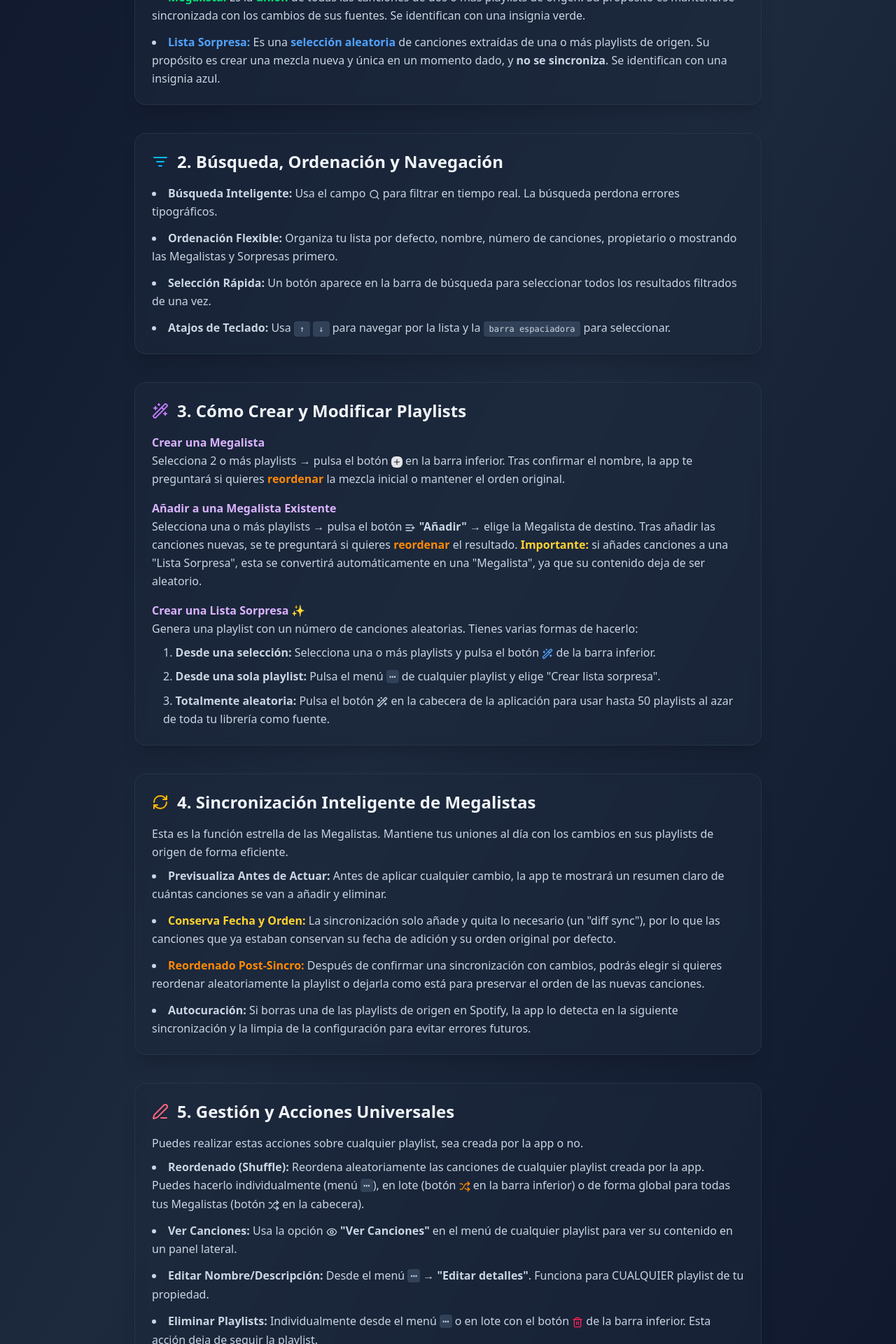
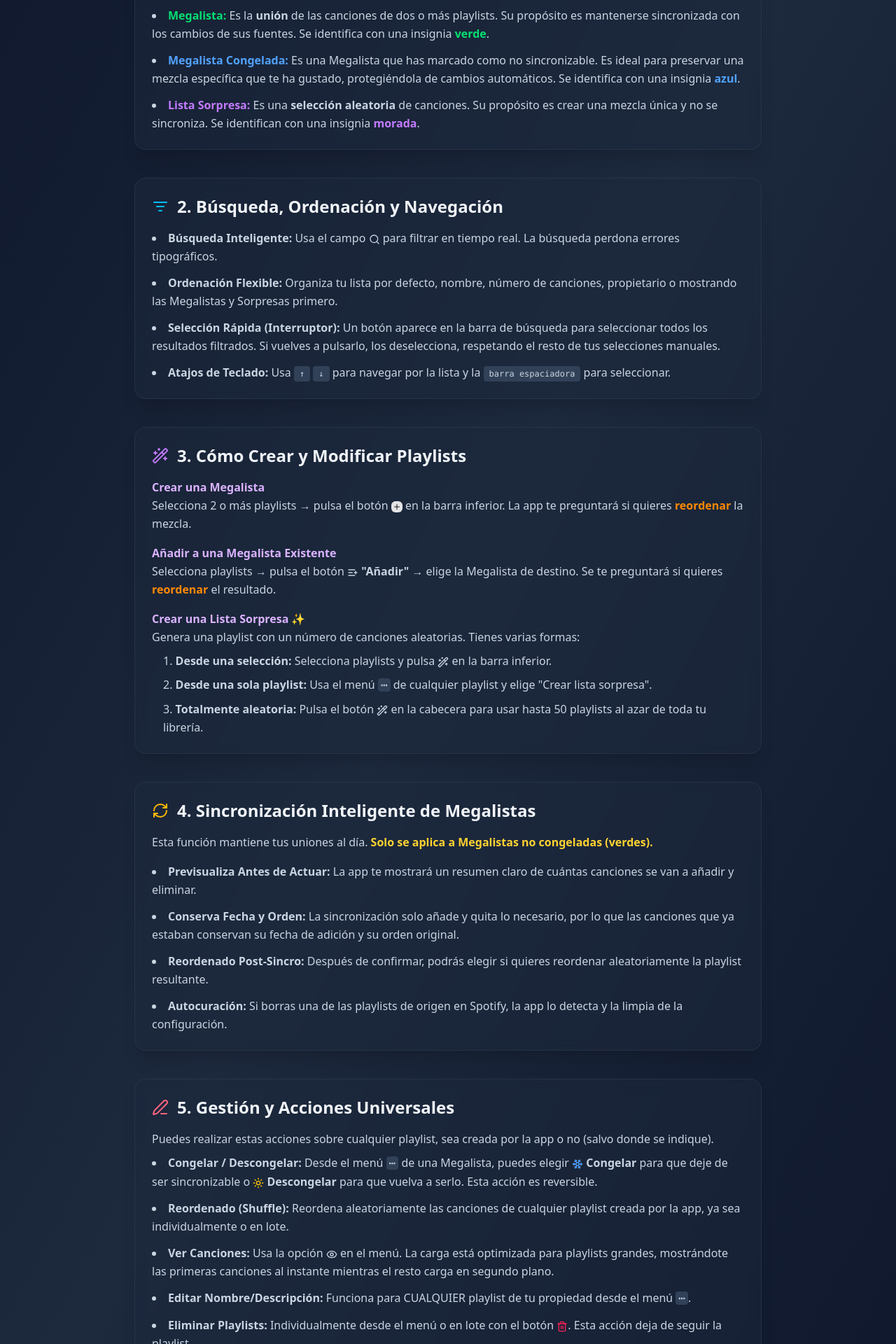
Before and after one commit to juanjocerero/spotify-megamixer, a Next.js app: page /faq in a window 1280 px wide. Shown: the part 360-2280 px from the top of the page at 70% size. Built offline with nearby package versions, Linux system fonts and the light colour scheme.

Commit message:
updated faq and readme after new changes

```diff
--- a/app/faq/page.tsx
+++ b/app/faq/page.tsx
@@ -10,10 +10,11 @@ import {
   RefreshCw,
   Trash2,
   Edit3,
-  Shuffle,
   Eye,
   ListFilter,
   ListPlus,
+  Snowflake,
+  Sun,
 } from 'lucide-react';
 
 export default function FaqPage() {
@@ -42,27 +43,27 @@ export default function FaqPage() {
     {/* Conceptos Clave */}
     <SectionCard
     icon={<Plus className="h-6 w-6 text-green-400" />}
-    title="1. Conceptos Clave: Megalista vs. Sorpresa"
+    title="1. Conceptos Clave: Tipos de Playlist"
     >
     <p>
     Spotify Megamixer introduce dos tipos de playlists inteligentes que
-    puedes crear y gestionar:
+    puedes crear y gestionar, además de un estado especial:
     </p>
     <ul className="list-disc list-inside space-y-3 text-slate-300 pt-2">
     <li>
     <strong className="text-green-400">Megalista:</strong> Es la{' '}
-    <strong className="text-green-400">unión</strong> de todas las
-    canciones de dos o más playlists de origen. Su propósito es
+    <strong>unión</strong> de las canciones de dos o más playlists. Su propósito es
     mantenerse sincronizada con los cambios de sus fuentes. Se
-    identifican con una insignia verde.
+    identifica con una insignia <strong className="text-green-400">verde</strong>.
     </li>
     <li>
-    <strong className="text-blue-400">Lista Sorpresa:</strong> Es una{' '}
-    <strong className="text-blue-400">selección aleatoria</strong> de
-    canciones extraídas de una o más playlists de origen. Su propósito
-    es crear una mezcla nueva y única en un momento dado, y{' '}
-    <strong className="font-semibold">no se sincroniza</strong>. Se
-    identifican con una insignia azul.
+    <strong className="text-blue-400">Megalista Congelada:</strong> Es una Megalista que has marcado como no sincronizable. Es ideal para preservar una mezcla específica que te ha gustado, protegiéndola de cambios automáticos. Se identifica con una insignia <strong className="text-blue-400">azul</strong>.
+    </li>
+    <li>
+    <strong className="text-purple-400">Lista Sorpresa:</strong> Es una{' '}
+    <strong>selección aleatoria</strong> de
+    canciones. Su propósito es crear una mezcla única y no se sincroniza. Se
+    identifican con una insignia <strong className="text-purple-400">morada</strong>.
     </li>
     </ul>
     </SectionCard>
@@ -84,8 +85,7 @@ export default function FaqPage() {
     Megalistas y Sorpresas primero.
     </li>
     <li>
-    <strong>Selección Rápida:</strong> Un botón aparece en la barra de búsqueda
-    para seleccionar todos los resultados filtrados de una vez.
+    <strong>Selección Rápida (Interruptor):</strong> Un botón aparece en la barra de búsqueda para seleccionar todos los resultados filtrados. Si vuelves a pulsarlo, los deselecciona, respetando el resto de tus selecciones manuales.
     </li>
     <li>
     <strong>Atajos de Teclado:</strong> Usa{' '}
@@ -113,10 +113,8 @@ export default function FaqPage() {
     <p>
     Selecciona 2 o más playlists → pulsa el botón{' '}
     <Plus className="inline h-4 w-4 bg-primary text-primary-foreground p-0.5 rounded-sm" />{' '}
-    en la barra inferior. Tras confirmar el nombre, la
-    app te preguntará si quieres{' '}
-    <strong className="text-orange-400">reordenar</strong> la mezcla
-    inicial o mantener el orden original.
+    en la barra inferior. La app te preguntará si quieres{' '}
+    <strong className="text-orange-400">reordenar</strong> la mezcla.
     </p>
     </div>
     <div>
@@ -124,15 +122,10 @@ export default function FaqPage() {
     Añadir a una Megalista Existente
     </h3>
     <p>
-    Selecciona una o más playlists → pulsa el botón{' '}
+    Selecciona playlists → pulsa el botón{' '}
     <ListPlus className="inline h-4 w-4" />{' '}
     <strong>&quot;Añadir&quot;</strong> → elige la Megalista de
-    destino. Tras añadir las canciones nuevas, se te preguntará si
-    quieres <strong className="text-orange-400">reordenar</strong> el
-    resultado.{' '}
-    <strong className="text-amber-300">Importante:</strong> si
-    añades canciones a una &quot;Lista Sorpresa&quot;, esta se
-    convertirá automáticamente en una &quot;Megalista&quot;, ya que su contenido deja de ser aleatorio.
+    destino. Se te preguntará si quieres <strong className="text-orange-400">reordenar</strong> el resultado.
     </p>
     </div>
     <div>
@@ -141,25 +134,22 @@ export default function FaqPage() {
     </h3>
     <p>
     Genera una playlist con un número de canciones aleatorias.
-    Tienes varias formas de hacerlo:
+    Tienes varias formas:
     </p>
     <ul className="list-decimal list-inside space-y-2 pl-4 pt-2">
     <li>
-    <strong>Desde una selección:</strong> Selecciona una o más
-    playlists y pulsa el botón{' '}
-    <Wand2 className="inline h-4 w-4 text-blue-400" /> de la barra
-    inferior.
+    <strong>Desde una selección:</strong> Selecciona playlists y pulsa{' '}
+    <Wand2 className="inline h-4 w-4" /> en la barra inferior.
     </li>
     <li>
-    <strong>Desde una sola playlist:</strong> Pulsa el menú{' '}
+    <strong>Desde una sola playlist:</strong> Usa el menú{' '}
     <code className="bg-slate-700 px-1 rounded">⋯</code> de
     cualquier playlist y elige &quot;Crear lista sorpresa&quot;.
     </li>
     <li>
     <strong>Totalmente aleatoria:</strong> Pulsa el botón{' '}
-    <Wand2 className="inline h-4 w-4" /> en la cabecera de la
-    aplicación para usar hasta 50 playlists al azar de toda tu
-    librería como fuente.
+    <Wand2 className="inline h-4 w-4" /> en la cabecera para usar
+    hasta 50 playlists al azar de toda tu librería.
     </li>
     </ul>
     </div>
@@ -172,35 +162,24 @@ export default function FaqPage() {
     title="4. Sincronización Inteligente de Megalistas"
     >
     <p>
-    Esta es la función estrella de las Megalistas. Mantiene tus uniones al día con los cambios en sus
-    playlists de origen de forma eficiente.
+    Esta función mantiene tus uniones al día. <strong className="text-amber-300">Solo se aplica a Megalistas no congeladas (verdes).</strong>
     </p>
-    <ul className="list-disc list-inside space-y-3 text-slate-300">
+    <ul className="list-disc list-inside space-y-3 text-slate-300 pt-2">
     <li>
-    <strong>Previsualiza Antes de Actuar:</strong> Antes de aplicar
-    cualquier cambio, la app te mostrará un resumen claro de cuántas
+    <strong>Previsualiza Antes de Actuar:</strong> La app te mostrará un resumen claro de cuántas
     canciones se van a añadir y eliminar.
     </li>
     <li>
-    <strong className="text-amber-300">
-    Conserva Fecha y Orden:
-    </strong>{' '}
-    La sincronización solo añade y quita lo necesario (un &quot;diff sync&quot;), por lo que las
-    canciones que ya estaban conservan su fecha de adición y su orden
-    original por defecto.
+    <strong>Conserva Fecha y Orden:</strong> La sincronización solo añade y quita lo necesario, por lo que las
+    canciones que ya estaban conservan su fecha de adición y su orden original.
     </li>
     <li>
-    <strong className="text-orange-400">
-    Reordenado Post-Sincro:
-    </strong>{' '}
-    Después de confirmar una sincronización con cambios, podrás
-    elegir si quieres reordenar aleatoriamente la playlist o dejarla
-    como está para preservar el orden de las nuevas canciones.
+    <strong>Reordenado Post-Sincro:</strong> Después de confirmar, podrás
+    elegir si quieres reordenar aleatoriamente la playlist resultante.
     </li>
     <li>
     <strong>Autocuración:</strong> Si borras una de las playlists de origen en
-    Spotify, la app lo detecta en la siguiente sincronización y la
-    limpia de la configuración para evitar errores futuros.
+    Spotify, la app lo detecta y la limpia de la configuración.
     </li>
     </ul>
     </SectionCard>
@@ -211,32 +190,23 @@ export default function FaqPage() {
     title="5. Gestión y Acciones Universales"
     >
     <p>
-    Puedes realizar estas acciones sobre cualquier playlist, sea creada por la app o no.
+    Puedes realizar estas acciones sobre cualquier playlist, sea creada por la app o no (salvo donde se indique).
     </p>
     <ul className="list-disc list-inside space-y-3 text-slate-300">
     <li>
-    <strong>Reordenado (Shuffle):</strong> Reordena aleatoriamente las canciones de cualquier playlist creada por la app. Puedes hacerlo individualmente (menú{' '}
-      <code className="bg-slate-700 px-1 rounded">⋯</code>), en lote
-      (botón <Shuffle className="inline h-4 w-4 text-orange-400" /> en la barra inferior) o de forma global para todas tus Megalistas (botón{' '}
-        <Shuffle className="inline h-4 w-4" /> en la cabecera).
+    <strong>Congelar / Descongelar:</strong> Desde el menú <code className="bg-slate-700 px-1 rounded">⋯</code> de una Megalista, puedes elegir <Snowflake className="inline h-4 w-4 text-blue-400" /> <strong>Congelar</strong> para que deje de ser sincronizable o <Sun className="inline h-4 w-4 text-yellow-400" /> <strong>Descongelar</strong> para que vuelva a serlo. Esta acción es reversible.
     </li>
     <li>
-        <strong>Ver Canciones:</strong> Usa la opción{' '}
-        <Eye className="inline h-4 w-4" />{' '}
-        <strong>&quot;Ver Canciones&quot;</strong> en el menú de cualquier
-        playlist para ver su contenido en un panel lateral.
+    <strong>Reordenado (Shuffle):</strong> Reordena aleatoriamente las canciones de cualquier playlist creada por la app, ya sea individualmente o en lote.
     </li>
     <li>
-        <strong>Editar Nombre/Descripción:</strong> Desde el menú{' '}
-        <code className="bg-slate-700 px-1 rounded">⋯</code> →{' '}
-        <strong>&quot;Editar detalles&quot;</strong>. Funciona para
-        CUALQUIER playlist de tu propiedad.
+    <strong>Ver Canciones:</strong> Usa la opción <Eye className="inline h-4 w-4" /> en el menú. La carga está optimizada para playlists grandes, mostrándote las primeras canciones al instante mientras el resto carga en segundo plano.
     </li>
     <li>
-        <strong>Eliminar Playlists:</strong> Individualmente desde el menú{' '}
-        <code className="bg-slate-700 px-1 rounded">⋯</code> o en lote con
-        el botón <Trash2 className="inline h-4 w-4 text-rose-500" /> de la
-        barra inferior. Esta acción deja de seguir la playlist.
+    <strong>Editar Nombre/Descripción:</strong> Funciona para CUALQUIER playlist de tu propiedad desde el menú <code className="bg-slate-700 px-1 rounded">⋯</code>.
+    </li>
+    <li>
+    <strong>Eliminar Playlists:</strong> Individualmente desde el menú o en lote con el botón <Trash2 className="inline h-4 w-4 text-rose-500" />. Esta acción deja de seguir la playlist.
     </li>
     </ul>
     </SectionCard>
```
Also changed, not shown: 1 other file (tests, documents, lock files or other folders). Lines whose indentation alone changed are shown as unchanged.
